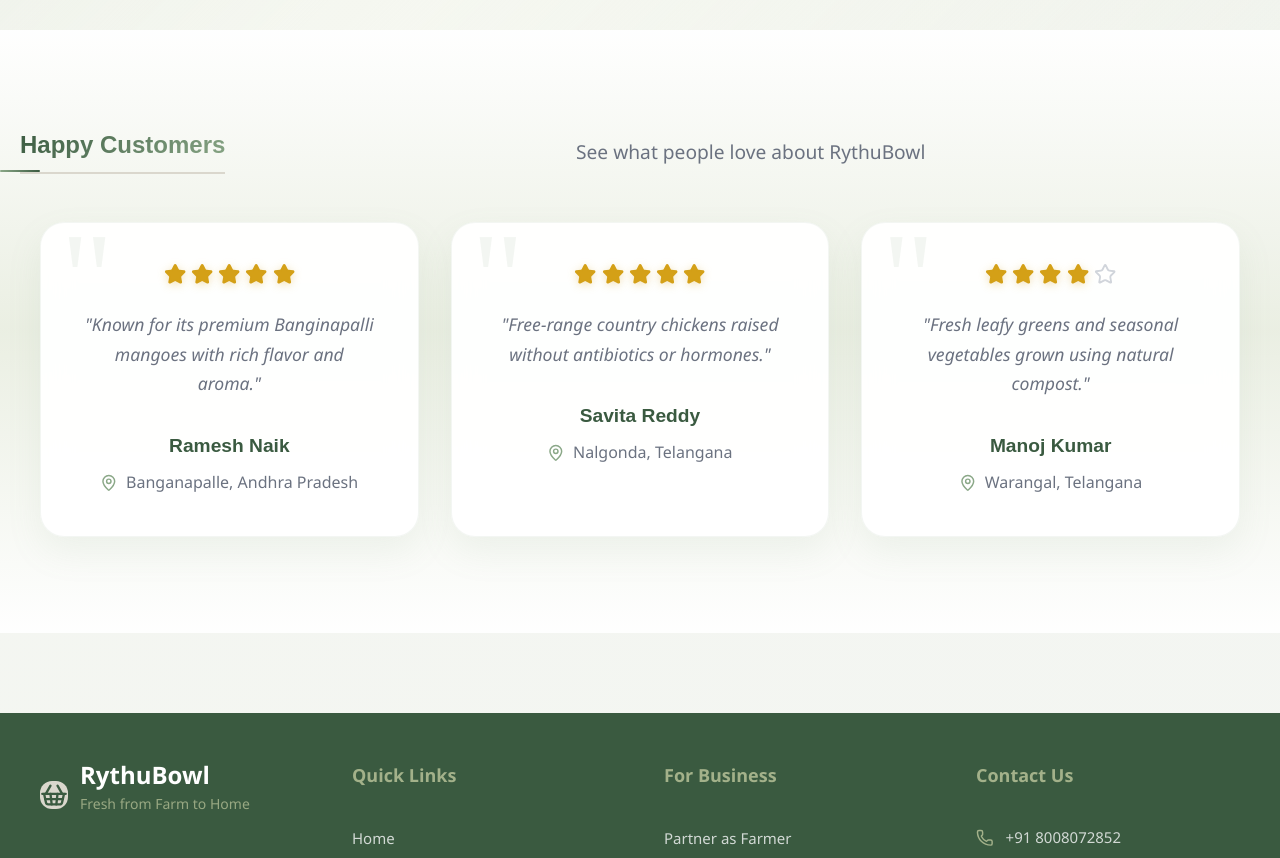
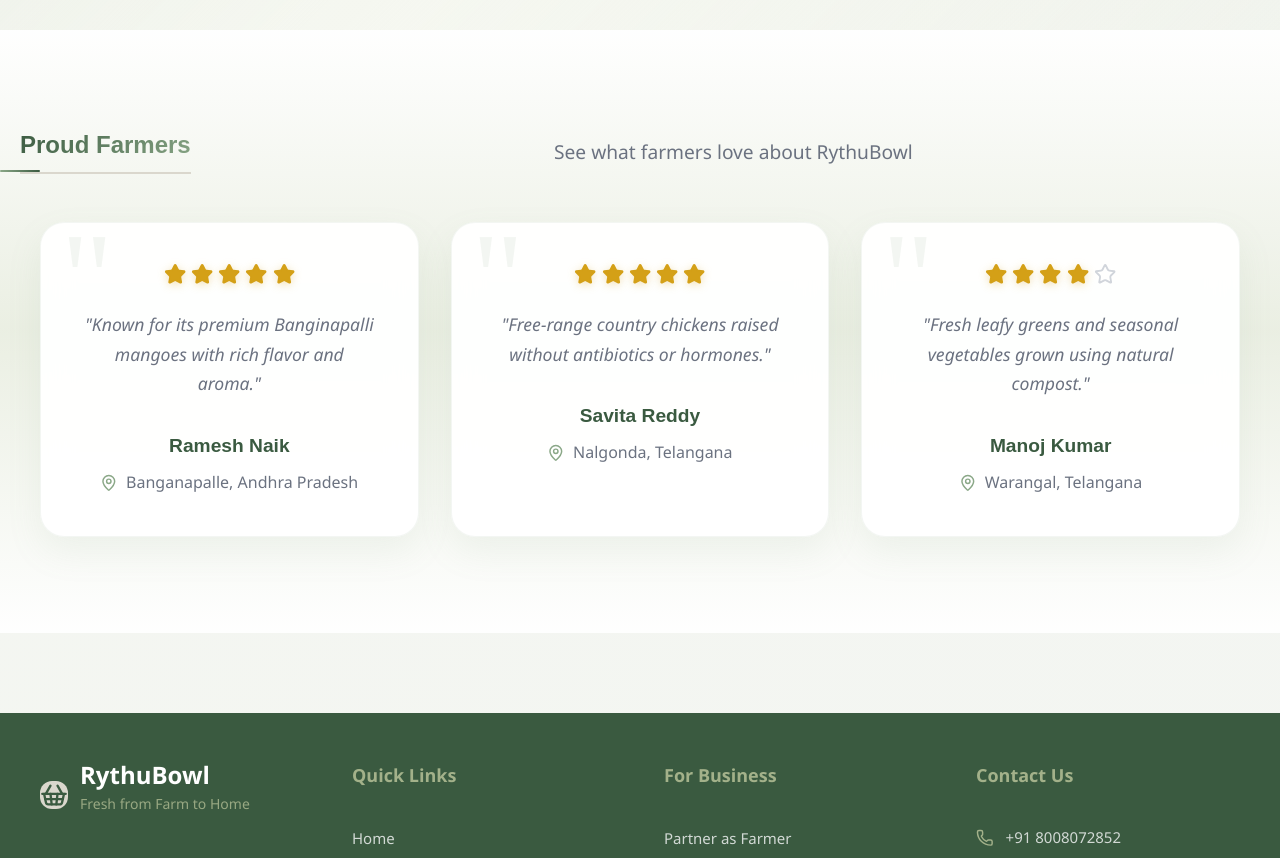
Before and after one commit to Narendra-fsd/rythubowl-fontend, a React (Vite) app: page / in a window 1280 px wide. Shown: the part 2440-3298 px from the top of the page. Built offline with nearby package versions, Linux system fonts and the light colour scheme.

Commit message:
change the names in home page.

```diff
--- a/src/components/Home.jsx
+++ b/src/components/Home.jsx
@@ -190,9 +190,9 @@
       <section className="testimonials-section">
         <div className="container">
           <div className="section-header">
-            <h2 className="section-title">Happy Customers</h2>
+            <h2 className="section-title">Proud Farmers</h2>
             <p className="section-description">
-              See what people love about RythuBowl
+              See what farmers love about RythuBowl
             </p>
           </div>
 
--- a/src/pages/products/ProductManagement.jsx
+++ b/src/pages/products/ProductManagement.jsx
@@ -320,7 +320,7 @@
         </div>
       </div>
 
-      <Footer />
+      {/* <Footer /> */}
     </>
   );
 };
```
